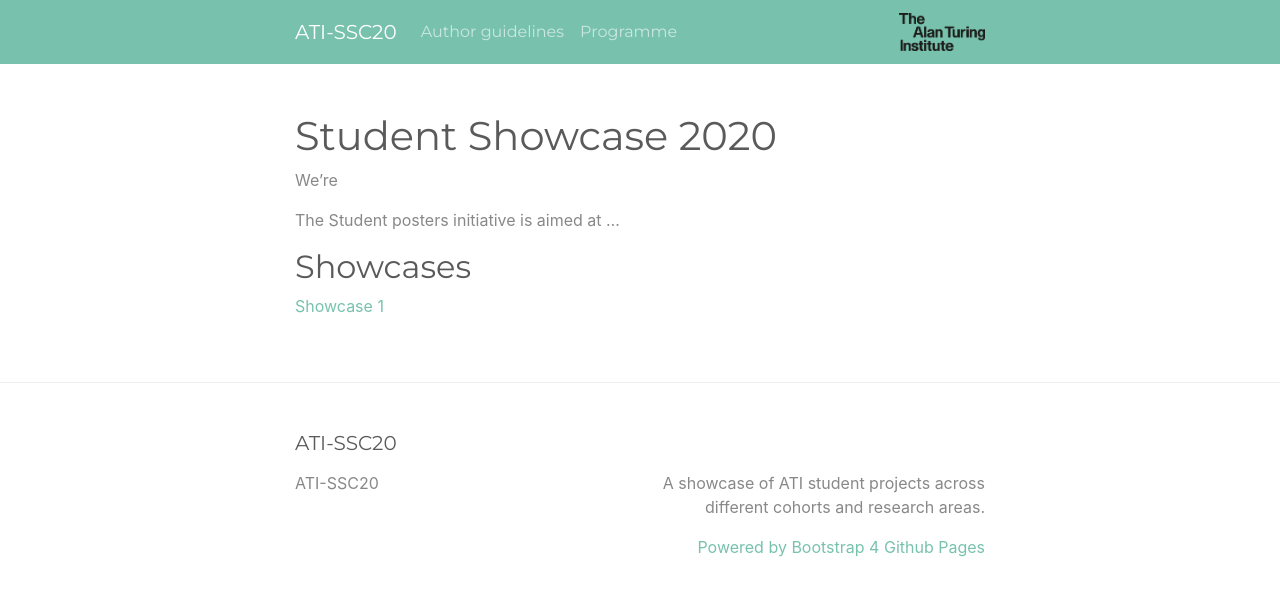
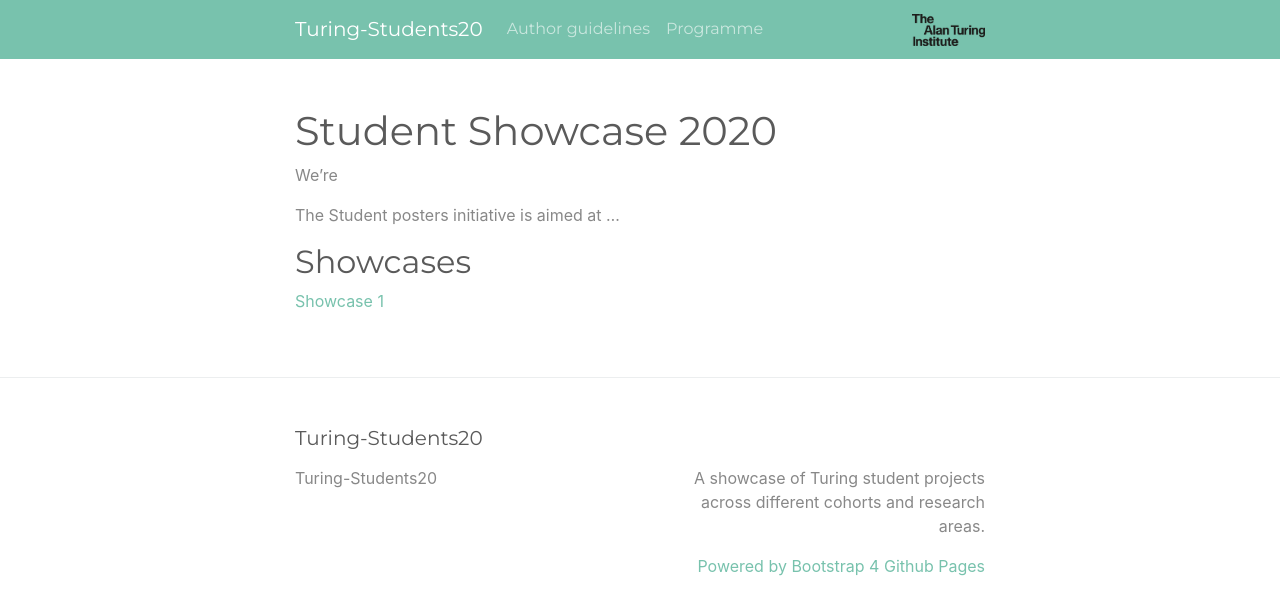
Before and after one commit to alan-turing-institute/student-posters-2020, a Jekyll site: the page built from index.md, in a window 1280 px wide. Shown: the top 615 px of the page. Built offline with Jekyll 4.4.1, drawn with Linux system fonts in a browser that asks for light colours.

Commit message:
Update event name

```diff
--- a/_config.yml
+++ b/_config.yml
@@ -13,10 +13,10 @@
 # you will see them accessed via {{ site.title }}, {{ site.email }}, and so on.
 # You can create any custom variable you would like, and they will be accessible
 # in the templates via {{ site.myvariable }}.
-title: ATI-SSC20
+title: Turing-Students20
 email:
 description: >- # this means to ignore newlines until "baseurl:"
-  A showcase of ATI student projects across different cohorts and research
+  A showcase of Turing student projects across different cohorts and research
   areas.
 baseurl: "/student-posters-2020" # the subpath of your site, e.g. /blog
 url: "https://alan-turing-institute.github.io"
```
